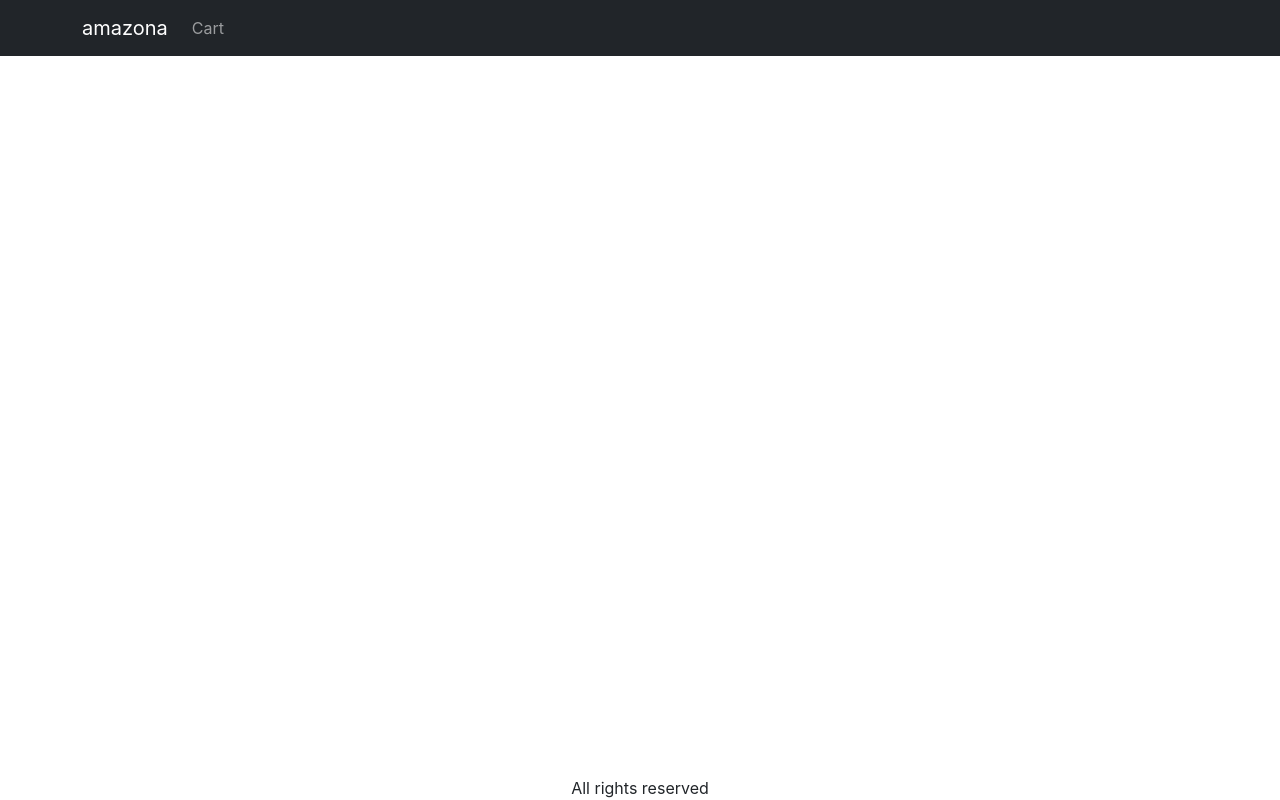
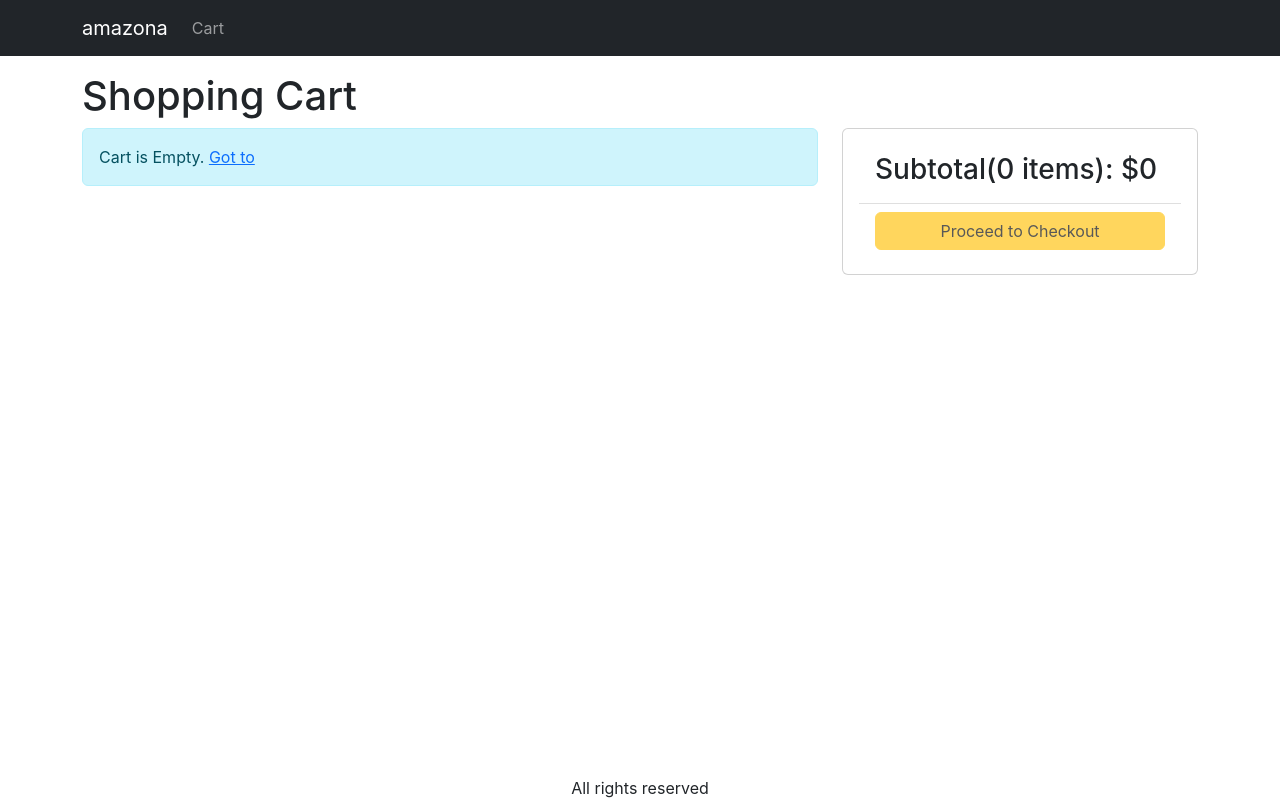
Before and after one commit to vvarj/mern-eCommerce, a React (Create React App) app in the folder frontend/: page /cart in a window 1280 px wide. Built offline with nearby package versions, Linux system fonts and the light colour scheme.

Commit message:
create-cart-screen

```diff
--- a/frontend/src/App.js
+++ b/frontend/src/App.js
@@ -8,6 +8,7 @@
 import Badge from "react-bootstrap/Badge";
 import { LinkContainer } from "react-router-bootstrap";
 import { Store } from "./Store";
+import CartScreen from "./screens/CartScreen";
 
 const App = () => {
   const { state } = useContext(Store);
@@ -37,8 +38,9 @@
         <main>
           <Container className="mt-3">
             <Routes>
-              <Route path="/" element={<HomeScreen />}></Route>
-              <Route path="/product/:slug" element={<ProductScreen />}></Route>
+              <Route path="/" element={<HomeScreen />} />
+              <Route path="/product/:slug" element={<ProductScreen />} />
+              <Route path="/cart" element={<CartScreen />} />
             </Routes>
           </Container>
         </main>
--- a/frontend/src/index.css
+++ b/frontend/src/index.css
@@ -39,3 +39,7 @@
 .img-large{
   max-width: 100%;
 }
+
+.img-thumbnail{
+  height: 80px;
+}
--- /dev/null
+++ b/frontend/src/screens/CartScreen.js
@@ -0,0 +1,99 @@
+import React, { useContext } from "react";
+import { Helmet } from "react-helmet-async";
+import { Store } from "../Store";
+import Row from "react-bootstrap/Row";
+import Col from "react-bootstrap/Col";
+import ListGroup from "react-bootstrap/ListGroup";
+import MessageBox from "../components/MessageBox";
+import Button from "react-bootstrap/Button";
+import Card from "react-bootstrap/Card";
+import { Link } from "react-router-dom";
+
+const CartScreen = () => {
+  const { state, dispatch: ctxDispatch } = useContext(Store);
+  const {
+    cart: { cartItems },
+  } = state;
+
+  return (
+    <div>
+      <Helmet>
+        <title>Shopping Cart</title>
+      </Helmet>
+      <h1>Shopping Cart</h1>
+      <Row>
+        <Col md={8}>
+          {cartItems.length === 0 ? (
+            <MessageBox>
+              Cart is Empty. <Link to="/">Got to</Link>
+            </MessageBox>
+          ) : (
+            <ListGroup>
+              {cartItems.map((item) => (
+                <ListGroup.Item key={item._id}>
+                  <Row className="align-items-center">
+                    <Col md={4}>
+                      <img
+                        src={item.image}
+                        alt={item.name}
+                        className="img-fluid rounded img-thumbnail"
+                      ></img>{" "}
+                      <Link to={`/product/${item.slug}`}>{item.name}</Link>
+                    </Col>
+
+                    <Col md={3}>
+                      <Button varient="light" disabled={item.quantity === 1}>
+                        <i className="fas fa-minus-circle"></i>
+                      </Button>{" "}
+                      <span>{item.quantity}</span>{" "}
+                      <Button
+                        varient="light"
+                        disabled={item.quantity === item.countInStock}
+                      >
+                        <i className="fas fa-plus-circle"></i>
+                      </Button>
+                    </Col>
+                    <Col md={3}>${item.price}</Col>
+                    <Col md={2}>
+                      <Button variant="light">
+                        <i className="fas fa-trash"></i>
+                      </Button>
+                    </Col>
+                  </Row>
+                </ListGroup.Item>
+              ))}
+            </ListGroup>
+          )}
+        </Col>
+        <Col md={4}>
+          <Card>
+            <Card.Body>
+              <ListGroup variant="flush">
+                <ListGroup.Item>
+                  <h3>
+                    Subtotal({cartItems.reduce((a, c) => a + c.quantity, 0)}{" "}
+                    items): $
+                    {cartItems.reduce((a, c) => a + c.quantity * c.price, 0)}
+                  </h3>
+                </ListGroup.Item>
+                <ListGroup.Item>
+                  <div className="d-grid">
+                    <Button
+                      type="button"
+                      variant="warning"
+                      disabled={cartItems.length === 0}
+                    >
+                      Proceed to Checkout
+                    </Button>
+                  </div>
+                </ListGroup.Item>
+              </ListGroup>
+            </Card.Body>
+          </Card>
+        </Col>
+      </Row>
+    </div>
+  );
+};
+
+export default CartScreen;
--- a/frontend/src/screens/ProductScreen.js
+++ b/frontend/src/screens/ProductScreen.js
@@ -1,6 +1,6 @@
 import axios from "axios";
 import React, { useContext, useEffect, useReducer } from "react";
-import { useParams } from "react-router-dom";
+import { useNavigate, useParams } from "react-router-dom";
 import Row from "react-bootstrap/Row";
 import Col from "react-bootstrap/Col";
 import ListGroup from "react-bootstrap/ListGroup";
@@ -28,6 +28,7 @@
 };
 
 const ProductScreen = () => {
+  const navigate = useNavigate();
   const params = useParams();
   const { slug } = params;
 
@@ -68,6 +69,7 @@
       type: "CART_ADD_ITEM",
       payload: { ...product, quantity },
     });
+    navigate("/cart");
   };
 
   return loading ? (
```
Also changed, not shown: 1 other file (tests, documents, lock files or other folders).
